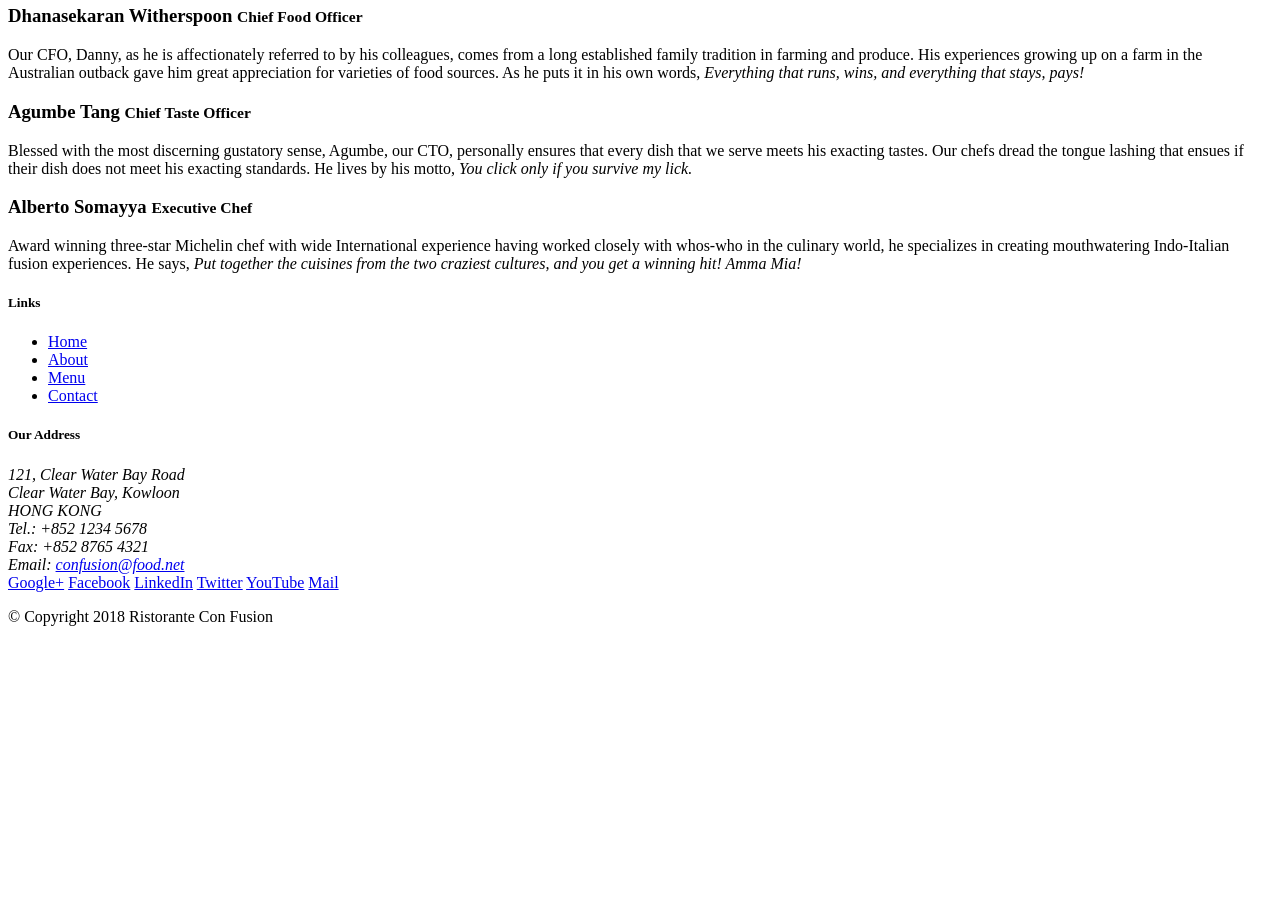
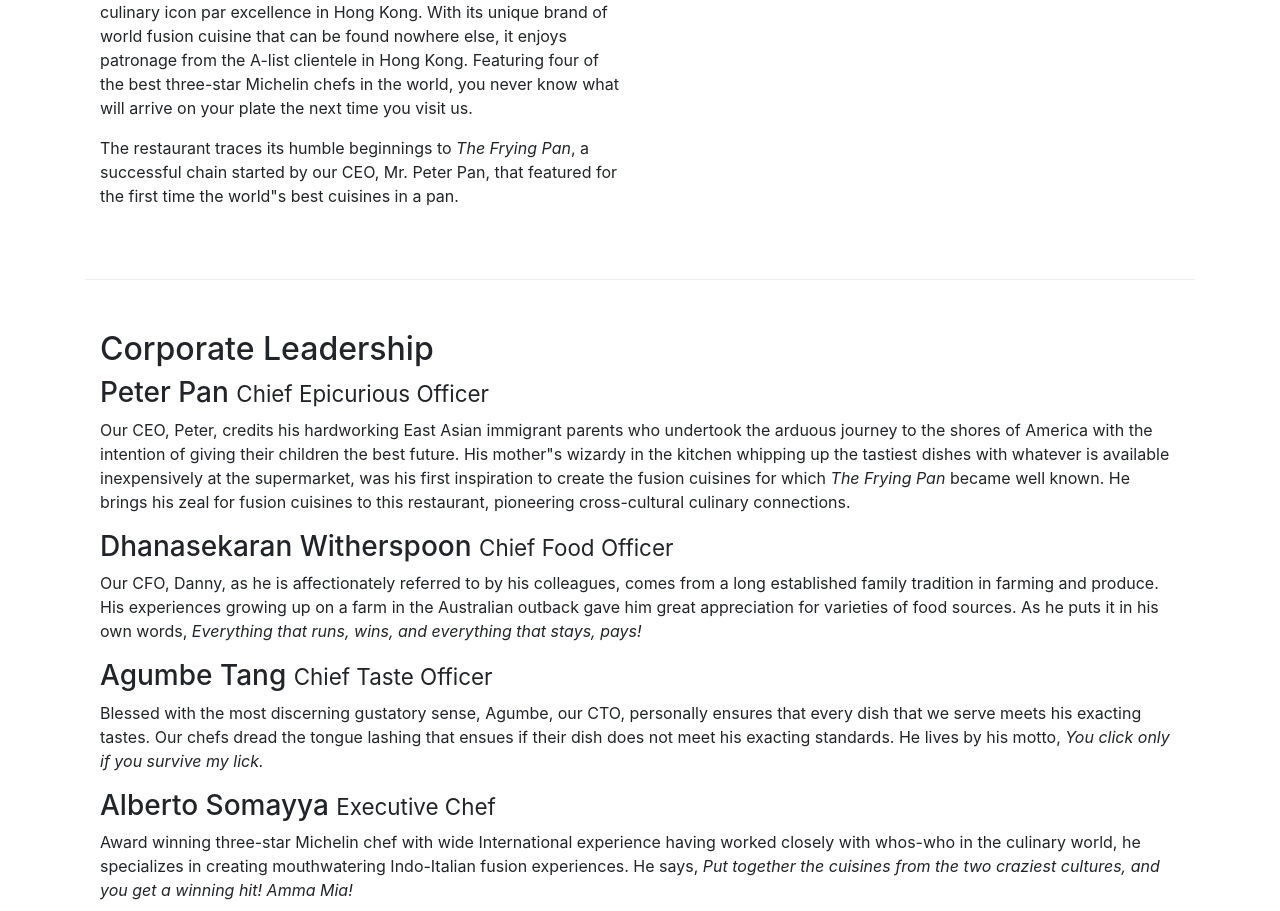
Before and after one commit to chiq2045/conFusion, a website: page conFusion/aboutus.html in a window 1280 px wide. Shown: the part 471-1382 px from the top of the page. Before the commit the page ends 1113 px from the top, so only its background shows below. Drawn offline with nearby package versions, Linux system fonts and the light colour scheme.

Commit message:
update aboutus page

```diff
--- a/conFusion/aboutus.html
+++ b/conFusion/aboutus.html
@@ -2,9 +2,17 @@
 <html lang="en">
 
 <head>
-
+    <!-- Required meta tags always come first -->
+    <meta charset="utf-8">
+    <meta name="viewport" content="width=device-width, initial-scale=1, shrink-to-fit=no">
+    <meta http-equiv="x-ua-compatible" content="ie=edge">
     <title>Ristorante Con Fusion: About Us</title>
 
+    <!-- Bootstrap CSS -->
+    <link rel="stylesheet" href="node_modules/bootstrap/dist/css/bootstrap.min.css">
+
+    <!-- Custom CSS -->
+    <link rel="stylesheet" href="css/styles.css">
 </head>
 
 <body>
@@ -14,7 +22,7 @@
             <div class="row row-header">
                 <div class="col-12 col-sm-6">
                     <h1>Ristorante con Fusion</h1>
-                    <p>We take inspiration from the World's best cuisines, and create a unique fusion experience. Our lipsmacking creations will tickle your culinary senses!</p>
+                    <p>We take inspiration from the World"s best cuisines, and create a unique fusion experience. Our lipsmacking creations will tickle your culinary senses!</p>
                 </div>
                 <div class="col-12 col-sm">
                 </div>
@@ -22,36 +30,36 @@
         </div>
     </header>
 
-    <div>
-        <div>
+    <div class="container">
+        <div class="row">
             <div>
                <h3>About Us</h3>
                <hr>
             </div>
         </div>
 
-        <div>
-            <div>
+        <div class="row row-content">
+          <div class="col-12 col-sm-6">
                 <h2>Our History</h2>
                 <p>Started in 2010, Ristorante con Fusion quickly established itself as a culinary icon par excellence in Hong Kong. With its unique brand of world fusion cuisine that can be found nowhere else, it enjoys patronage from the A-list clientele in Hong Kong.  Featuring four of the best three-star Michelin chefs in the world, you never know what will arrive on your plate the next time you visit us.</p>
-                <p>The restaurant traces its humble beginnings to <em>The Frying Pan</em>, a successful chain started by our CEO, Mr. Peter Pan, that featured for the first time the world's best cuisines in a pan.</p>
+                <p>The restaurant traces its humble beginnings to <em>The Frying Pan</em>, a successful chain started by our CEO, Mr. Peter Pan, that featured for the first time the world"s best cuisines in a pan.</p>
             </div>
             <div>
             </div>
         </div>
 
 
-        <div>
-            <div>
+        <div class="row row-content">
+            <div class="col-12">
                 <h2>Corporate Leadership</h2>
                 <h3>Peter Pan <small>Chief Epicurious Officer</small></h3>
-                <p>Our CEO, Peter, credits his hardworking East Asian immigrant parents who undertook the arduous journey to the shores of America with the intention of giving their children the best future. His mother's wizardy in the kitchen whipping up the tastiest dishes with whatever is available inexpensively at the supermarket, was his first inspiration to create the fusion cuisines for which <em>The Frying Pan</em> became well known. He brings his zeal for fusion cuisines to this restaurant, pioneering cross-cultural culinary connections.</p>
+                <p class="d-none d-sm-block">Our CEO, Peter, credits his hardworking East Asian immigrant parents who undertook the arduous journey to the shores of America with the intention of giving their children the best future. His mother"s wizardy in the kitchen whipping up the tastiest dishes with whatever is available inexpensively at the supermarket, was his first inspiration to create the fusion cuisines for which <em>The Frying Pan</em> became well known. He brings his zeal for fusion cuisines to this restaurant, pioneering cross-cultural culinary connections.</p>
                 <h3>Dhanasekaran Witherspoon <small>Chief Food Officer</small></h3>
-                <p>Our CFO, Danny, as he is affectionately referred to by his colleagues, comes from a long established family tradition in farming and produce. His experiences growing up on a farm in the Australian outback gave him great appreciation for varieties of food sources. As he puts it in his own words, <em>Everything that runs, wins, and everything that stays, pays!</em></p>
+                <p class="d-none d-sm-block">Our CFO, Danny, as he is affectionately referred to by his colleagues, comes from a long established family tradition in farming and produce. His experiences growing up on a farm in the Australian outback gave him great appreciation for varieties of food sources. As he puts it in his own words, <em>Everything that runs, wins, and everything that stays, pays!</em></p>
                 <h3>Agumbe Tang <small>Chief Taste Officer</small></h3>
-                <p>Blessed with the most discerning gustatory sense, Agumbe, our CTO, personally ensures that every dish that we serve meets his exacting tastes. Our chefs dread the tongue lashing that ensues if their dish does not meet his exacting standards. He lives by his motto, <em>You click only if you survive my lick.</em></p>
+                <p class="d-none d-sm-block">Blessed with the most discerning gustatory sense, Agumbe, our CTO, personally ensures that every dish that we serve meets his exacting tastes. Our chefs dread the tongue lashing that ensues if their dish does not meet his exacting standards. He lives by his motto, <em>You click only if you survive my lick.</em></p>
                 <h3>Alberto Somayya <small>Executive Chef</small></h3>
-                <p>Award winning three-star Michelin chef with wide International experience having worked closely with whos-who in the culinary world, he specializes in creating mouthwatering Indo-Italian fusion experiences. He says, <em>Put together the cuisines from the two craziest cultures, and you get a winning hit! Amma Mia!</em></p>
+                <p class="d-none d-sm-block">Award winning three-star Michelin chef with wide International experience having worked closely with whos-who in the culinary world, he specializes in creating mouthwatering Indo-Italian fusion experiences. He says, <em>Put together the cuisines from the two craziest cultures, and you get a winning hit! Amma Mia!</em></p>
             </div>
        </div>
 
@@ -63,8 +71,8 @@
                 <div class="col-4 offset-1 col-sm-2">
                     <h5>Links</h5>
                     <ul class="list-unstyled">
-                        <li><a href="#">Home</a></li>
-                        <li><a href="#">About</a></li>
+                        <li><a href="index.html">Home</a></li>
+                        <li><a href="aboutus.html">About</a></li>
                         <li><a href="#">Menu</a></li>
                         <li><a href="#">Contact</a></li>
                     </ul>
@@ -99,6 +107,10 @@
         </div>
     </footer>
 
+    <!-- jQuery first, then Popper.js, then Bootstrap JS. -->
+    <script src="node_modules/jquery/dist/jquery.slim.min.js"></script>
+    <script src="node_modules/popper.js/dist/umd/popper.min.js"></script>
+    <script src="node_modules/bootstrap/dist/js/bootstrap.min.js"></script>
 </body>
 
 </html>
```
